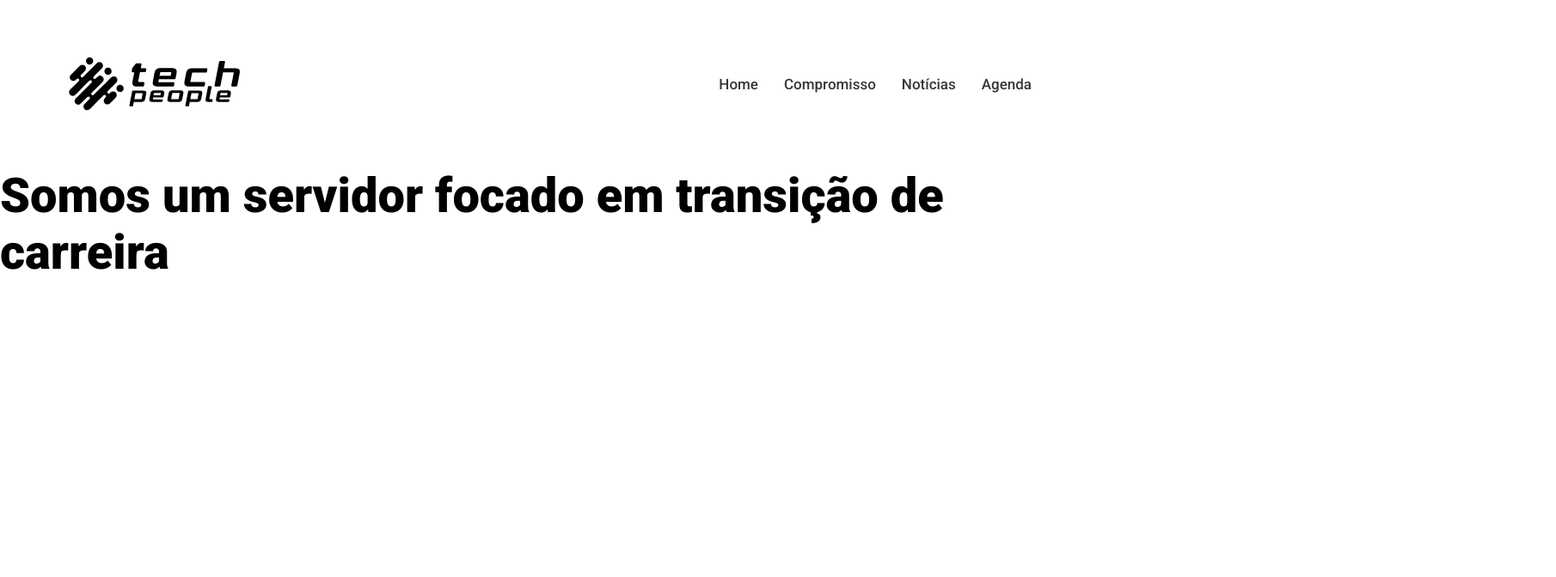
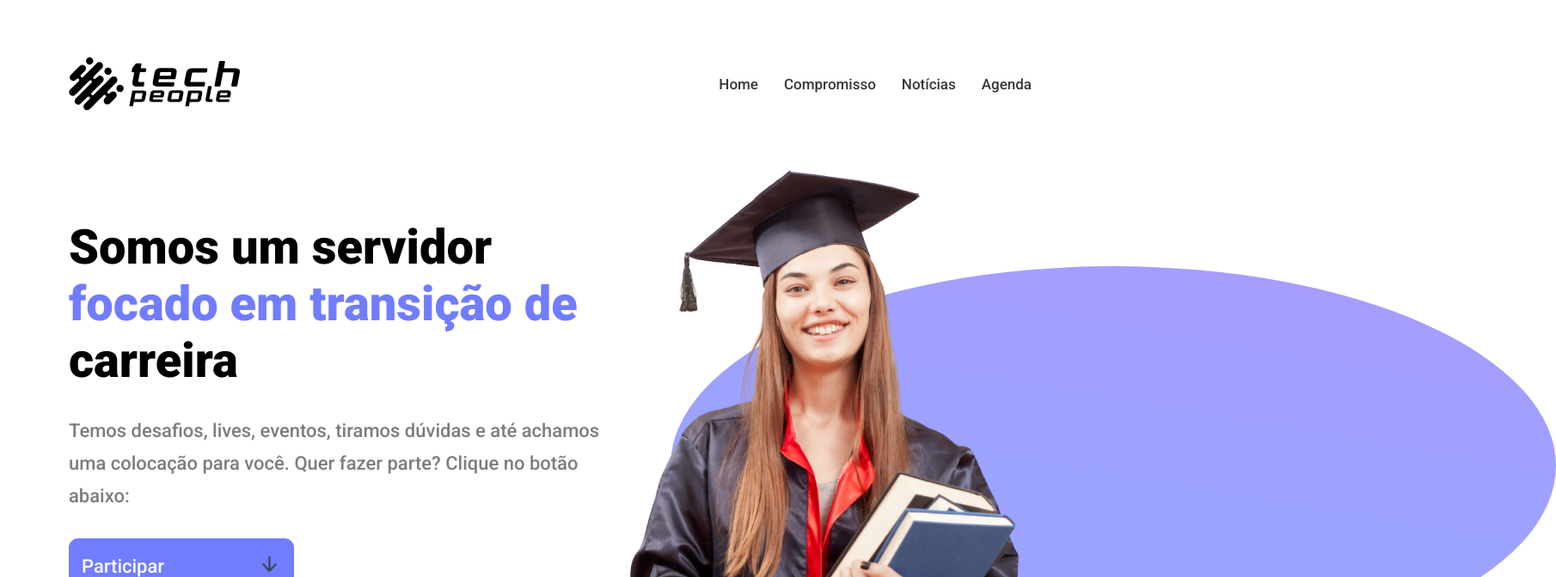
Before and after one commit to alexmuniz96/Tech-People, a React (Create React App) app: page / in a window 1280 px wide. Shown: the top 672 px of the page at 86% size, 1810 px wide, since content can reach past the window. Built offline with nearby package versions, Linux system fonts and the light colour scheme.

Commit message:
add: sectio hero desktop

```diff
--- a/src/App.js
+++ b/src/App.js
@@ -1,12 +1,26 @@
 import Header from './components/Header'
+import { ReactComponent as ArrowDown } from './svgs/arrow-down.svg'
+import girlStudent from './images/garota-estudante-sorrindo.png'
 import './style/global.scss'
 
 function App() {
   return (
     <>
       <Header />
-      <h1>Somos um servidor focado em transição de
-        carreira</h1>
+      <main>
+        <section className='banner'>
+          <div className='content'>
+            <h1>Somos um servidor <span>focado em transição de </span> carreira</h1>
+            <p>Temos desafios, lives, eventos, tiramos dúvidas e até achamos uma colocação para você. Quer fazer parte? Clique no botão abaixo:</p>
+            <button>Participar <span> <ArrowDown fill='#37474F' />  </span></button>
+
+          </div>
+          <div className='imagesBanner'>
+            <img src={girlStudent} alt='garota estudante sorrindo' />
+            <div className='ball-purple'></div>
+          </div>
+        </section>
+      </main>
     </>
   );
 }
--- a/src/components/Header/index.js
+++ b/src/components/Header/index.js
@@ -7,7 +7,7 @@ export default function Header() {
   const [headerChange, setHeaderChange] = useState(false)
 
   function changeHeader() {
-    if (window.scrollY >= 80) {
+    if (window.scrollY >= 50) {
       setHeaderChange(true)
     } else {
       setHeaderChange(false)
--- a/src/components/Header/styles.scss
+++ b/src/components/Header/styles.scss
@@ -32,6 +32,7 @@ header{
     width: 100%;
     background: var(--purple);
     transition:  0.2s linear;
+    z-index: 100;
 
     li{
       color: #fff
--- a/src/style/global.scss
+++ b/src/style/global.scss
@@ -1,5 +1,6 @@
 :root{
   --purple: #717CFF;
+  --dark-purple:#4654FD;
   --red: #FF5959;
   --green: #70CE88;
   --grey: #7D7D7D;
@@ -20,14 +21,76 @@ html{
 
 body{
   margin: 0 auto;
-  height: 2000px;
 }
 
 body, input, text-area, button{
   font-family: 'Roboto', sans-serif;
 }
 
-h1{
-  font-weight: 900;
-  font-size: 5.6rem;
+button{
+  cursor: pointer;
 }
+
+main{
+  max-width: 1120px;
+  margin: 0 auto;
+
+  section.banner{
+    display: flex;
+    height: calc(100vh - 50px);
+
+    .content{
+      margin: 6rem 0 ;
+
+     h1{
+      font-weight: 900;
+      font-size: 5.6rem;
+      line-height: 6.6rem;
+
+        span{
+          color: var(--purple);
+        }
+     }
+
+     p{
+       font-size: 2.2rem;
+       font-weight: 500;
+       line-height: 3.8rem;
+       color: var(--grey);
+       padding: 3rem 0;
+     }
+
+     button{
+      display: flex;
+      align-items: center;
+      justify-content: space-between;
+      color: #fff;
+      background: var(--purple);
+      border: none;
+      border-radius: 11px;
+      padding: 1.5rem;
+      width: 26.2rem ;
+      font-size: 2.2rem;
+
+      &:hover{
+        background: var(--dark-purple);
+      }
+     }
+    }
+    .imagesBanner{
+
+      .ball-purple{
+        background: linear-gradient(189.79deg, #8471FF 8.03%, #717CFF 53.55%);
+        mix-blend-mode: normal;
+        opacity: 0.7;
+        position:absolute;
+        width: 1030px;
+        height: 581px;
+        clip-path: ellipse(50% 40% at 50% 50%);
+        margin-top: -510px;
+        margin-left: 50px;
+        z-index: -999;
+      }
+    }
+  }
+}
```
Also changed, not shown: src/images/garota-estudante-sorrindo.png (added), src/svgs/arrow-down.svg (added).
